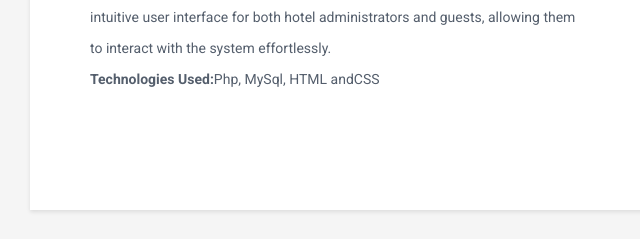
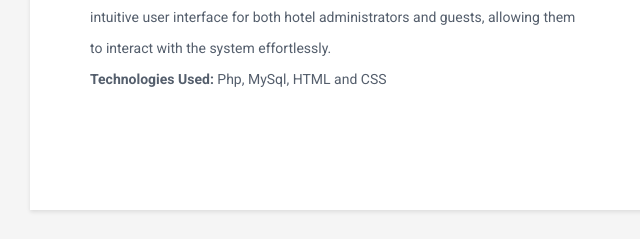
Before and after one commit to Rajani-programmer/rajani-resume, a plain HTML site: page index.html in a window 1280 px wide. Shown: the part 1386-1625 px from the top of the page, 130-770 px from the left. Drawn offline with Linux system fonts and the light colour scheme.

Commit message:
Update index.html

```diff
--- a/index.html
+++ b/index.html
@@ -248,7 +248,7 @@
                              <p>intuitive user interface for both hotel administrators and guests,
                              allowing them</p>
                               <p>to interact with the system effortlessly.</p>
-                        <p><b>Technologies Used:</b>Php, MySql, HTML andCSS</p>
+                        <p><b>Technologies Used:</b> Php, MySql, HTML and CSS</p>
                     </div><!--//details-->
 
 
```
